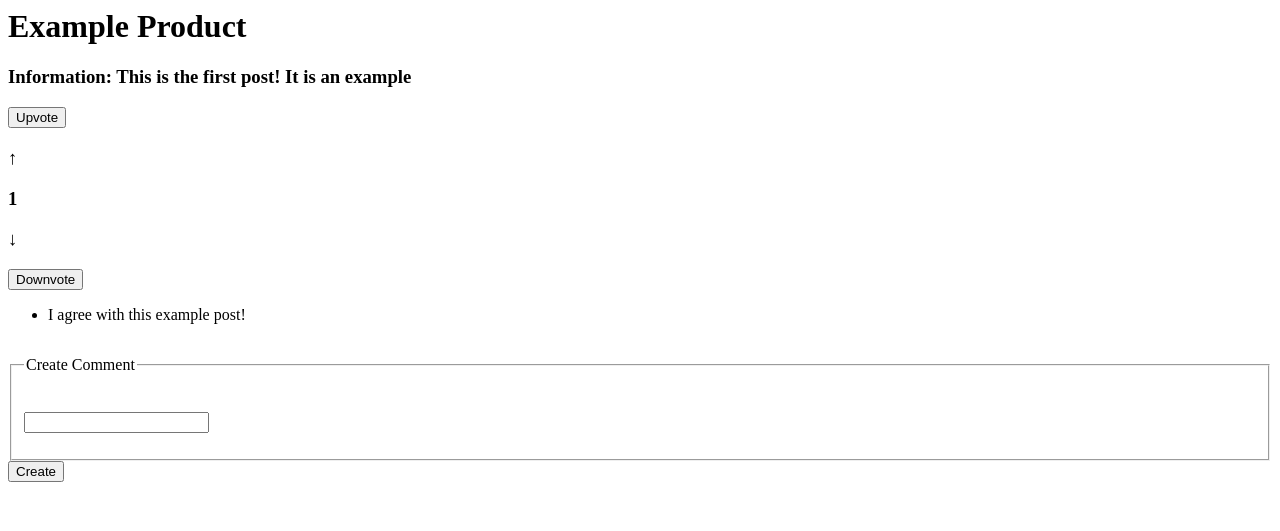
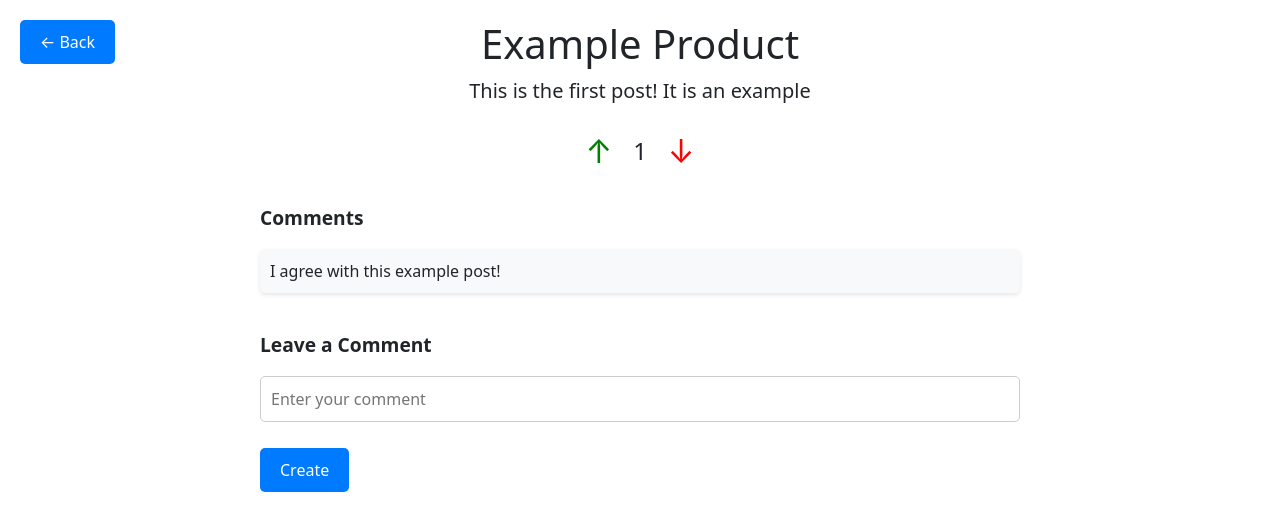
Before and after one commit to nealyb26/vandy-hacks-xi, a Django app: page /app/post/1/ in a window 1280 px wide. Shown: the top 531 px of the page. Run offline with Django 5.2, Linux system fonts and the light colour scheme; data comes from the database, SQL or seed files in the repository; both versions use the stored data as it was after the commit.

Commit message:
details html

```diff
--- a/djangosite/deals/templates/deals/detail.html
+++ b/djangosite/deals/templates/deals/detail.html
@@ -1,4 +1,191 @@
-<h1>{{post.product_name}}</h1>
+<!DOCTYPE html>
+<html lang="en">
+
+<head>
+    <meta charset="UTF-8">
+    <meta name="viewport" content="width=device-width, initial-scale=1.0">
+    <title>{{ post.product_name }}</title>
+
+    <!-- Bootstrap CSS -->
+    <link href="https://cdn.jsdelivr.net/npm/bootstrap@5.3.0-alpha1/dist/css/bootstrap.min.css" rel="stylesheet">
+
+    <!-- Custom CSS -->
+    <style>
+        /* Page container and form spacing */
+        .page-container {
+            max-width: 800px;
+            margin: 0 auto;
+            padding: 20px;
+            position: relative;
+        }
+
+        /* Back button styling */
+        .back-button {
+            position: fixed;
+            top: 20px;
+            left: 20px;
+            font-size: 16px;
+            background-color: #007bff;
+            color: white;
+            padding: 10px 20px;
+            border-radius: 5px;
+            text-decoration: none;
+            transition: background-color 0.3s;
+            z-index: 1000; /* Ensures the button stays on top */
+        }
+
+        .back-button:hover {
+            background-color: #0056b3;
+        }
+
+        /* Main content styling */
+        h1, h3 {
+            text-align: center;
+        }
+
+        /* Comment List */
+        .comment-list {
+            margin-top: 30px;
+        }
+
+        .comment-item {
+            margin-bottom: 10px;
+            padding: 10px;
+            background-color: #f8f9fa;
+            border-radius: 5px;
+            box-shadow: 0px 2px 4px rgba(0, 0, 0, 0.1);
+        }
+
+        /* Upvote/Downvote Buttons */
+        .vote-section {
+            display: flex;
+            justify-content: center;
+            align-items: center;
+            margin-top: 20px;
+        }
+
+        .vote-btn {
+            background-color: transparent;
+            border: none;
+            font-size: 32px;
+            cursor: pointer;
+        }
+
+        .vote-btn.upvote {
+            color: green;
+        }
+
+        .vote-btn.downvote {
+            color: red;
+        }
+
+        /* Score styling */
+        #score {
+            margin: 0 15px;
+            font-size: 24px;
+        }
+
+        /* Comment Section */
+        .comment-section {
+            margin-top: 40px;
+        }
+
+        .comment-input {
+            width: 100%;
+            padding: 10px;
+            margin-bottom: 10px;
+            border: 1px solid #ccc;
+            border-radius: 5px;
+        }
+
+        .submit-btn {
+            background-color: #007bff;
+            color: white;
+            border: none;
+            padding: 10px 20px;
+            border-radius: 5px;
+            cursor: pointer;
+        }
+
+        .submit-btn:hover {
+            background-color: #0056b3;
+        }
+
+        /* Comment heading */
+        .comment-heading {
+            margin-bottom: 20px;
+            font-size: 1.2rem;
+            font-weight: bold;
+        }
+    </style>
+</head>
+
+<body>
+
+    <!-- Back Button at the top left of the screen -->
+    <a href="{% url 'deals:home'%}" class="back-button">← Back </a>
+
+    <!-- Page Container -->
+    <div class="page-container">
+
+        <!-- Post Header -->
+        <h1>{{ post.product_name }}</h1>
+        <p class="lead text-center">{{ post.info_text }}</p>
+
+        <!-- Vote Section -->
+        <form method="post" action="{% url 'deals:vote' post.id %}">
+            {% csrf_token %}
+            <input type="hidden" name="original page" value="{% url 'deals:detail' post.id%}">
+
+            <div class="vote-section">
+                <!-- Upvote Button -->
+                <button type="submit" name="upvote" class="vote-btn upvote">↑</button>
+
+                <!-- Score -->
+                <h3 id="score">{{ post.score }}</h3>
+
+                <!-- Downvote Button -->
+                <button type="submit" name="downvote" class="vote-btn downvote">↓</button>
+            </div>
+        </form>
+
+        <!-- Comment List -->
+        <div class="comment-list">
+            <h2 class="comment-heading">Comments</h2>
+            <ul class="list-unstyled">
+                {% for comment in post.comment_set.all %}
+                    <li class="comment-item">{{ comment.body_text }}</li>
+                {% endfor %}
+            </ul>
+        </div>
+
+        <!-- Comment Form -->
+        <div class="comment-section">
+            <h2 class="comment-heading">Leave a Comment</h2>
+            <form action="{% url 'deals:commenthandler' post.id%}" method="post">
+                {% csrf_token %}
+                <fieldset>
+                    {% if error_message %}<p class="text-danger"><strong>{{ error_message }}</strong></p>{% endif %}
+                    <p>
+                        <input type="text" name="comment_text" class="comment-input" placeholder="Enter your comment" required />
+                    </p>
+                </fieldset>
+                <input type="submit" value="Create" class="submit-btn">
+            </form>
+        </div>
+    </div>
+
+    <!-- Bootstrap JS and Popper.js -->
+    <script src="https://cdn.jsdelivr.net/npm/bootstrap@5.3.0-alpha1/dist/js/bootstrap.bundle.min.js"></script>
+
+</body>
+
+</html>
+
+
+
+
+<!--<h1>{{post.product_name}}</h1>
 <h3>Information: {{post.info_text}}</h3>
 <form method="post" action="{% url 'deals:vote' post.id %}">
     {% csrf_token %}
@@ -27,4 +214,4 @@
         </p>
     </fieldset>
     <input type="submit" value="Create">
-</form>
+</form>-->
```
Also changed, not shown: djangosite/db.sqlite3.
